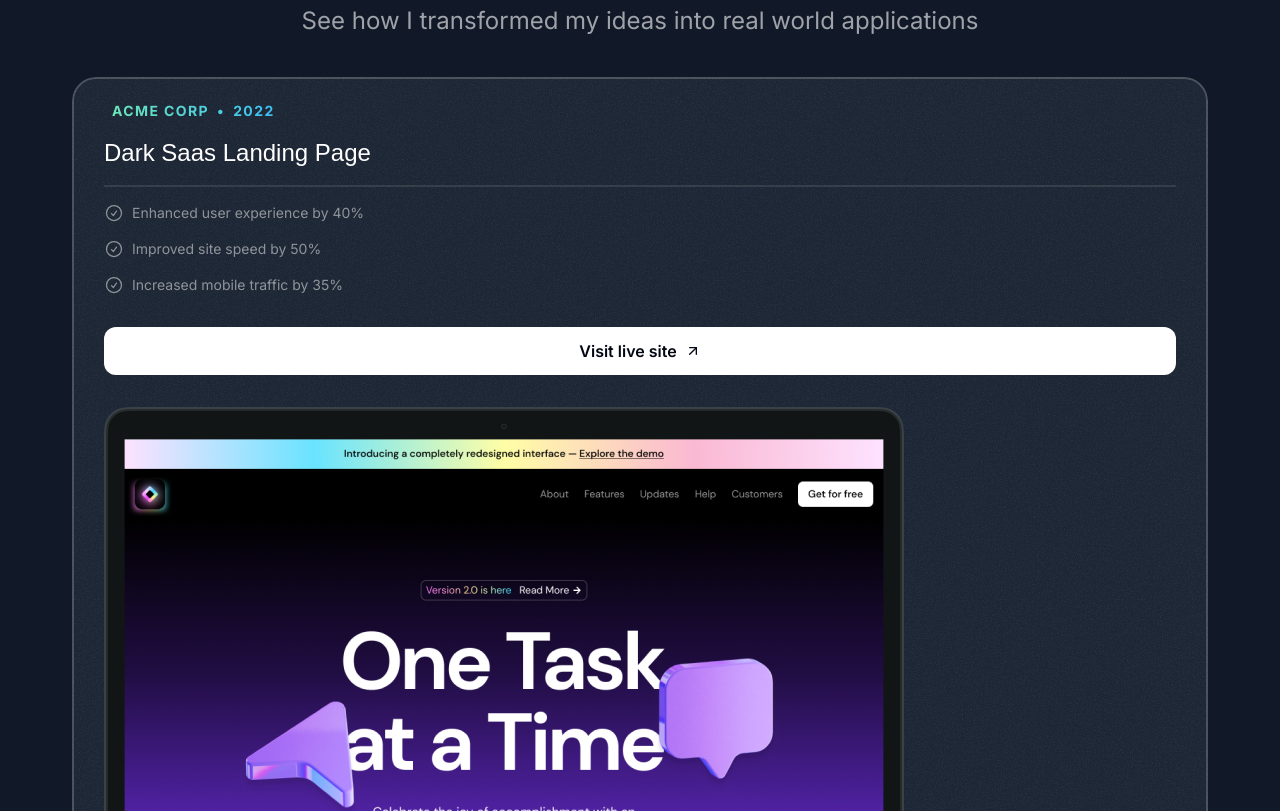
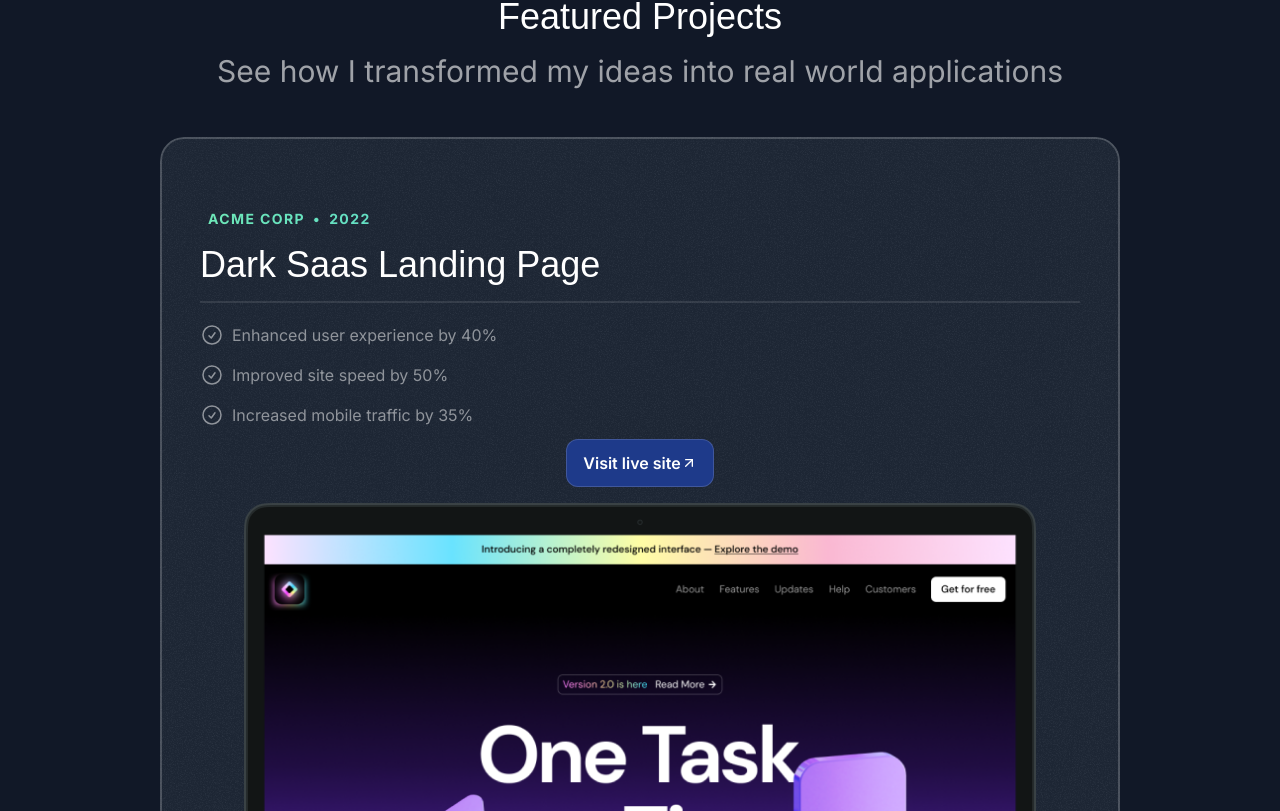
Before and after one commit to tdogcodes/Portfolio, a Next.js app in the folder starter-template/: page / in a window 1280 px wide. Shown: the part 909-1720 px from the top of the page. Built offline with nearby package versions, Linux system fonts and the light colour scheme; a web font is replaced by a local one.

Commit message:
tape & refactoring

```diff
--- a/starter-template/src/app/globals.css
+++ b/starter-template/src/app/globals.css
@@ -9,4 +9,11 @@
     .hero-ring{
         @apply absolute inset-0 border-2 top-1/2 left-1/2 -translate-x-1/2 -translate-y-1/2 rounded-full border-emerald-300/5 shadow-[0_0_80px_inset] shadow-emerald-300/5
     }
+
 }
+
+@layer utilities{
+    .container{
+        @apply lg:max-w-5xl
+    }
+}
--- a/starter-template/src/app/page.tsx
+++ b/starter-template/src/app/page.tsx
@@ -1,6 +1,7 @@
 import { Header } from "@/sections/Header";
 import { HeroSection } from "@/sections/Hero";
 import { ProjectsSection } from "@/sections/Projects";
+import { TapeSection } from "@/sections/Tape";
 
 export default function Home() {
   return (
@@ -8,6 +9,7 @@ export default function Home() {
       <Header />
       <HeroSection />
       <ProjectsSection />
+      <TapeSection />
     </div>
   );
 }
--- a/starter-template/src/sections/Hero.tsx
+++ b/starter-template/src/sections/Hero.tsx
@@ -68,7 +68,7 @@ export const HeroSection = () => {
         </div>
       </div>
       <div className="max-w-lg mx-auto">
-        <h1 className="font-serif text-3xl md:text-5xl text-center mt-6 tracking-wide">Building Exceptional Web Experiences</h1>
+        <h1 className="font-serif text-3xl md:text-5xl text-center mt-6 tracking-wide">Tracy Sandoval</h1>
         <p className="mt-4 text-center text-white/60 md:text-lg">
           I specialize in creating web apps using React, Next.js, Tailwind, and Typescript
         </p>
--- a/starter-template/src/sections/Projects.tsx
+++ b/starter-template/src/sections/Projects.tsx
@@ -46,19 +46,19 @@ const portfolioProjects = [
 ];
 
 export const ProjectsSection = () => {
-  return <section className="pb-16">
+  return <section className="pb-16 lg:py-24 ">
     <div className="container">
      <div className="flex justify-center">
       <p className="font-semibold text-3xl md:text-5xl text-center uppercase tracking-widest
       bg-gradient-to-r from-emerald-200 to-sky-400 text-transparent bg-clip-text">Real World Results</p>
      </div>
       <h2 className="font-serif text-3xl md:text-4xl text-center mt-6">Featured Projects</h2>
-      <p className="mt-4 text-center text-white/60 md:text-2xl">See how I transformed my ideas into real world applications</p>
+      <p className="mt-4 text-center text-white/60 md:text-2xl lg:text-3xl">See how I transformed my ideas into real world applications</p>
       <div className="flex flex-col gap-5">
         {portfolioProjects.map(project => (
-          <div key={project.title} className="z-0 overflow-hidden after:z-10 mt-10
+          <div key={project.title} className="z-0 overflow-hidden after:z-10 mt-12 flex flex-col align-center
            bg-gray-800 rounded-3xl relative after:content-[''] after:absolute after:inset-0 after:outline-2
-           after:outline after:-outline-offset-2 after:rounded-3xl after:outline-white/20 px-8 after:pointer-events-none">
+           after:outline after:-outline-offset-2 after:rounded-3xl after:outline-white/20 md:pt-12 md:px-10 px-8 after:pointer-events-none">
                 <div className="absolute inset-0 opacity-5 -z-10" style={{ backgroundImage: `url(${grainImage.src})`}}></div>
                 <div className="bg-gradient-to-r from-emerald-300 to-sky-400 inline-flex
                 gap-2 font-bold uppercase tracking-widest text-sm text-transparent bg-clip-text p-2 mt-4">
@@ -66,23 +66,24 @@ export const ProjectsSection = () => {
                   <span>&bull;</span>
                   <span>{project.year}</span>
               </div>
-            <h3 className="font-serif text-2xl mt-2">{project.title}</h3>
+            <h3 className="font-serif text-2xl mt-2 md:text-4xl">{project.title}</h3>
             <hr className="border-t-2 border-white/10 mt-4"/>
-            <ul className=" flex flex-col gap-4 mt-4">
-              {project.results.map(result => (
-                <li className="flex gap-2 text-sm text-white/50">
-                  <CheckCircleIcon className="size-5"/>
+            <ul className=" flex flex-col gap-4 mt-4 md:mt-5">
+              {project.results.map((result) => (
+                <li key={result.title}className="flex gap-2 text-sm md:text-base text-white/50">
+                  <CheckCircleIcon className="size-5 md:size-6"/>
                   <span className="">{result.title}</span>
                 </li>
                 ))}
             </ul>
-            <a href={project.link}>
-              <button className="bg-white text-gray-950 h-12 w-full rounded-xl font-semibold inline-flex items-center justify-center gap-2 mt-8">
+            <a href={project.link} className="block mx-auto w-full md:w-auto sm:w-auto ">
+              <button className="bg-blue-900 text-white h-12 md:w-auto rounded-xl lg:mt-3
+                hover:bg-white border border-white/15 hover:text-black transition duration-500 z-20 md:px-4 font-semibold inline-flex items-center px-3 justify-around gap-2m-auto mt-8">
                 <span className="">Visit live site</span>
                 <ArrowUpRight className="size-4"/>
               </button>
             </a>
-            <Image src={project.image} alt={project.title} className="mt-8 -mb-4" />
+            <Image src={project.image} alt={project.title} className="mt-8 -mb-4 lg:mt-4 lg:mx-auto lg:max-w-[90%] w-auto h-auto object-contain" />
           </div>
         ))}
       </div>
--- a/starter-template/src/sections/Tape.tsx
+++ b/starter-template/src/sections/Tape.tsx
@@ -1,3 +1,22 @@
+import StarIcon from "@/assets/icons/star.svg";
+const words= ["performant","accessible", "scaleable", "user friendly",
+"interactive", "responsive", "search optimized","reuseable", "maintainable",
+ "secure", "best practices","modern frameworks"]
+
 export const TapeSection = () => {
-  return <div>Tape Section</div>;
-};
+  return (
+  <div className="py-16 lg:py-24 overflow-x-clip">
+   <div className="bg-gradient-to-r from-emerald-200 to-sky-400  -rotate-3 -mx-1">
+      <div className="flex" style={{ maskImage: "linear-gradient(to right, transparent, black 10%, black 90%, transparent)" }}>
+          <div className="flex flex-none gap-4 py-3">
+            {words.map(word=> {
+              return <div key={word} className="inline-flex gap-4 items-center">
+                <span className="text-gray-900 uppercase font-extrabold text-sm">{word}</span>
+                <StarIcon className="size-6 text-gray-900 -rotate-12" />
+              </div>
+            })}
+          </div>
+      </div>
+    </div>
+  </div>
+)};
```
